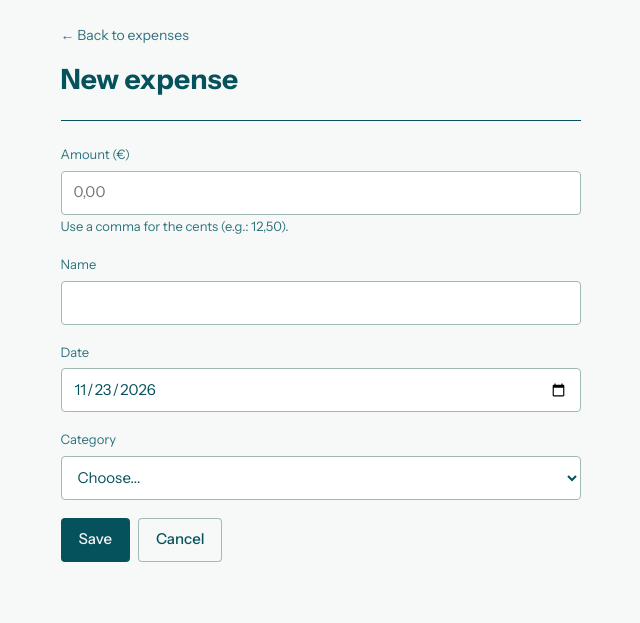
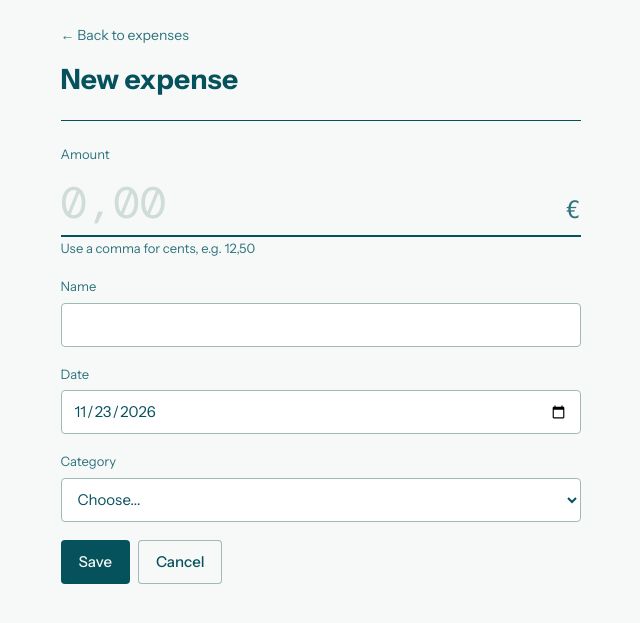
Before and after one commit to gabrielajamhour/needs-wants-tracker, a Flask app: page /expenses/new in a window 1280 px wide. Shown: the part 69-692 px from the top of the page, without its empty margins (312-952 px from the left). Run offline with Flask 3, Linux system fonts and the light colour scheme; data comes from the database, SQL or seed files in the repository.

Commit message:
Make the amount field large and borderless

```diff
--- a/static/styles.css
+++ b/static/styles.css
@@ -1636,3 +1636,38 @@ a.segmented-option {
     border-top: 1px solid var(--color-ink);
     padding-top: var(--space-5);
 }
+
+.amount-input {
+    display: flex;
+    align-items: baseline;
+    gap: var(--space-3);
+    border-bottom: 2px solid var(--color-ink);
+}
+
+/* Overrides the global input box: this field has no box, only the bottom line */
+.expense-form .amount-input input {
+    flex: 1;
+    min-width: 0;
+    height: auto;
+    padding: var(--space-2) 0;
+    border: none;
+    border-radius: 0;
+    background: none;
+    box-shadow: none;
+    outline: none;
+    font-family: var(--font-mono);
+    font-size: 44px;
+    font-weight: 400;
+    font-variant-numeric: tabular-nums;
+    line-height: 1.1;
+}
+
+.expense-form .amount-input input::placeholder {
+    color: var(--color-hairline);
+}
+
+.amount-currency {
+    font-family: var(--font-mono);
+    font-size: 24px;
+    color: var(--color-muted);
+}
--- a/templates/expense_form.html
+++ b/templates/expense_form.html
@@ -14,12 +14,23 @@
 
     <form method="post" class="expense-form">
 
-        <div class="field">
-            <label for="amount">Amount (€)</label>
-            <input id="amount" name="amount" type="text" inputmode="decimal" value="{{ form.get('amount', '') }}"
-                placeholder="0,00" required>
-            <!-- Maintain the value when the form needs to be displayed again following an error -->
-            <span class="hint">Use a comma for the cents (e.g.: 12,50).</span>
+        <div class="field amount-field">
+            <label for="amount">Amount</label>
+            <div class="amount-input">
+                <input
+                    id="amount"
+                    name="amount"
+                    type="text"
+                    inputmode="decimal"
+                    value="{{ form.get('amount', '') }}"
+                    placeholder="0,00"
+                    autocomplete="off"
+                    autofocus
+                    required
+                > <!-- Maintain the value when the form needs to be displayed again following an error -->
+                <span class="amount-currency" aria-hidden="true">€</span>
+            </div>
+            <span class="hint">Use a comma for cents, e.g. 12,50</span>
         </div>
 
         <div class="field">
```
Also changed, not shown: tests/test_pages.py (+6 -0 lines).
